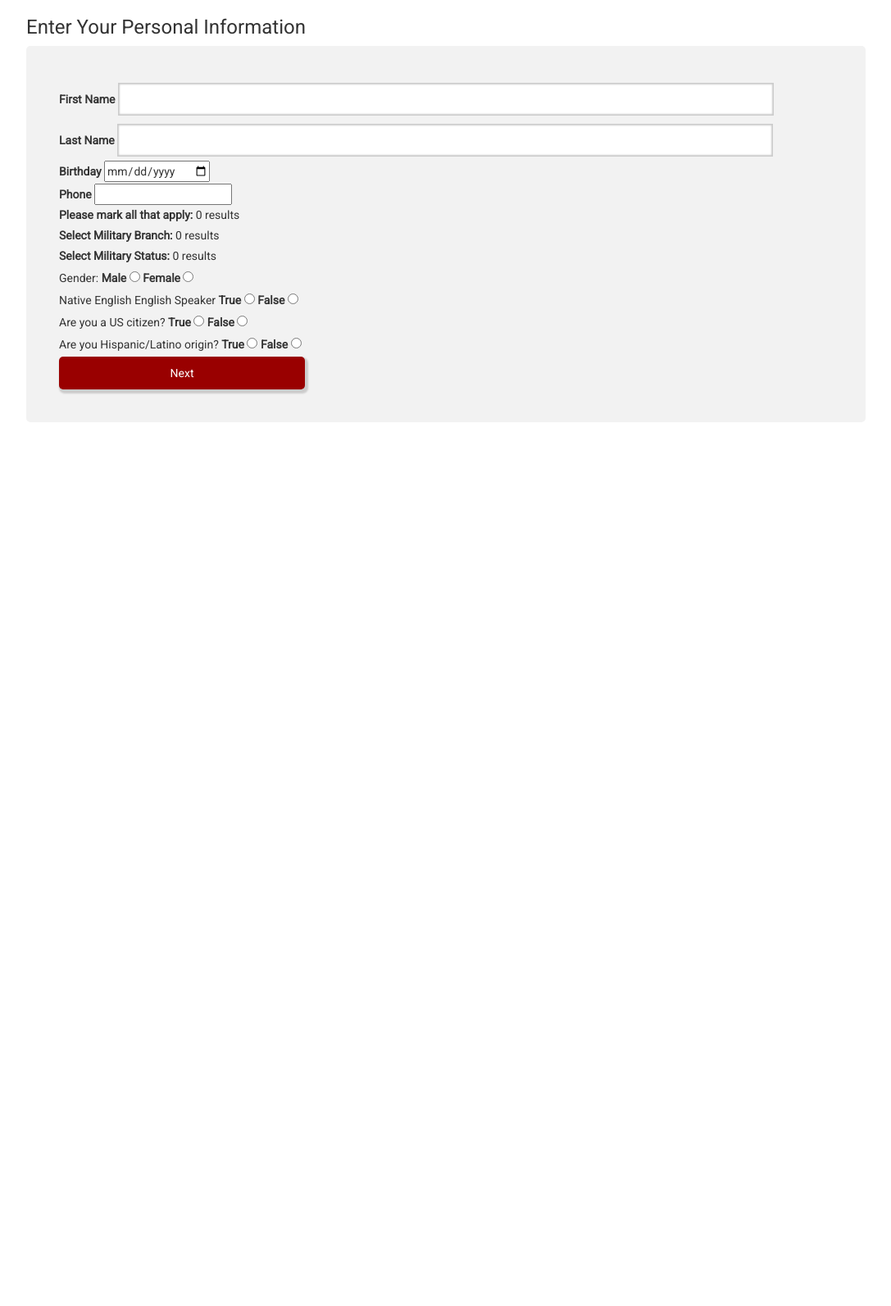
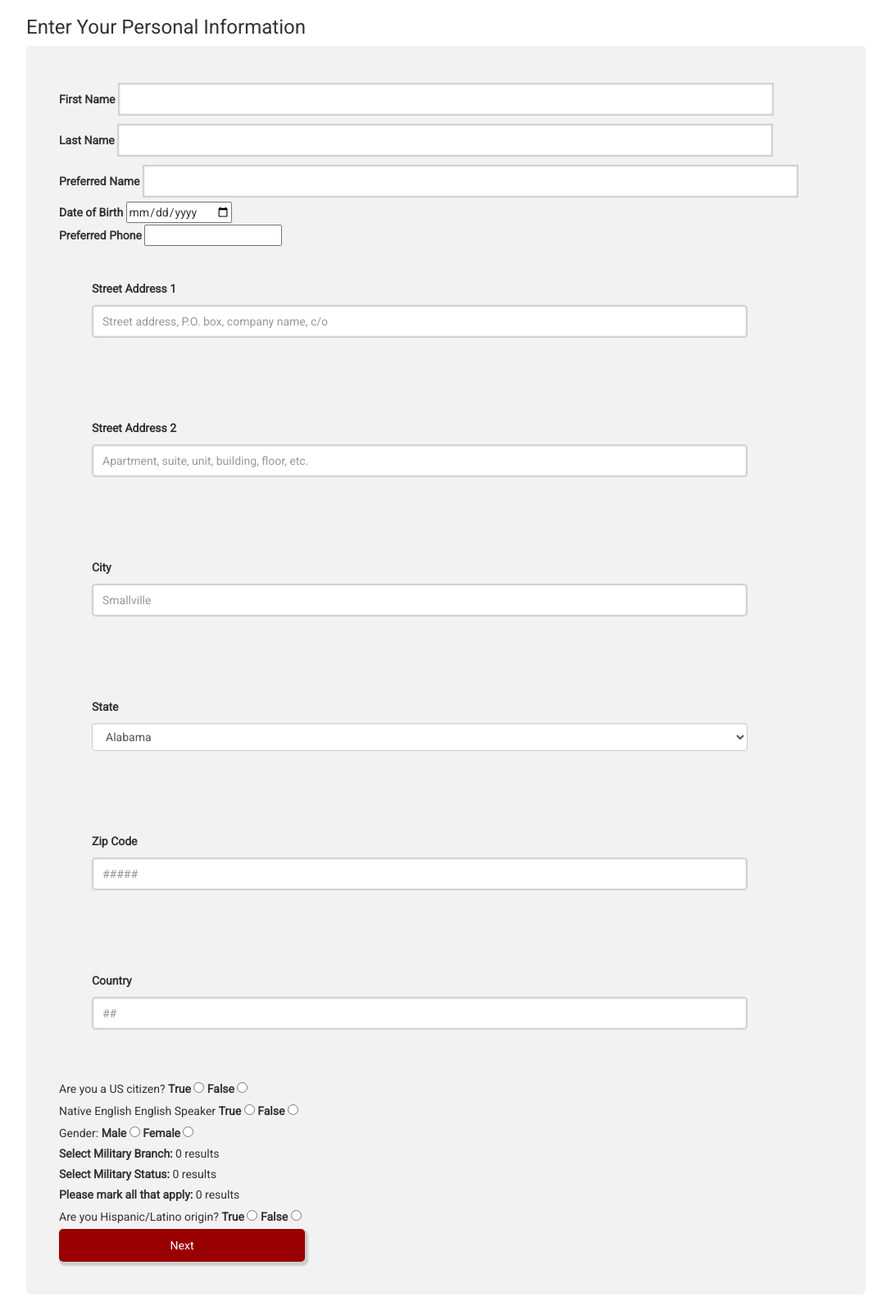
Before and after one commit to chelseasanc/cspc5021project, a PHP site: page /personalinfo.php in a window 1280 px wide. Shown: the whole page at 82% size, without its empty margins (96-1183 px from the left). Before the commit the page ends 515 px from the top, so only its background shows below. Run offline with PHP 8.4, Linux system fonts and the light colour scheme; data that the repository does not hold is empty.

Commit message:
Added address, and changed order

```diff
--- a/personalinfo.php
+++ b/personalinfo.php
@@ -27,27 +27,101 @@
         <label for='last-name'>Last Name</label>
         <input type="text" name="last-name"/>
         <br />
-        <label for='birthday'>Birthday</label>
+        <label for='preferred-name'>Preferred Name</label>
+        <input type="text" name="preferred-name"/>
+        <br />
+        <label for='birthday'>Date of Birth</label>
         <input type="date" name="birthday"/>
         <br />
-        <label for='phone'>Phone</label>
+        <label for='phone'>Preferred Phone</label>
         <input type="phone" name="phone"/>
         <br />
-        <label for='race'>Please mark all that apply: </label>
-        <?php include 'race_info.php'; ?>
-        <br />
-        <label for='military_branch'>Select Military Branch: </label>
-        <?php include 'military_info.php'; ?>
-        <br />
-        <label for='military_status'>Select Military Status: </label>
-        <?php include 'military_status_info.php'; ?>
-        <br />
-        Gender:
-        <label>Male
-           <input type="radio" name="gender" value="male"/>
+        <div class="form-group"> <!-- Street 1 -->
+          <label for="street1_id" class="control-label">Street Address 1</label>
+          <input type="text" class="form-control" id="street1_id" name="street1" placeholder="Street address, P.O. box, company name, c/o">
+        </div>
+
+        <div class="form-group"> <!-- Street 2 -->
+          <label for="street2_id" class="control-label">Street Address 2</label>
+          <input type="text" class="form-control" id="street2_id" name="street2" placeholder="Apartment, suite, unit, building, floor, etc.">
+        </div>
+
+        <div class="form-group"> <!-- City-->
+          <label for="city_id" class="control-label">City</label>
+          <input type="text" class="form-control" id="city_id" name="city" placeholder="Smallville">
+        </div>
+
+        <div class="form-group"> <!-- State Button -->
+          <label for="state_id" class="control-label">State</label>
+          <select class="form-control" id="state_id">
+            <option value="AL">Alabama</option>
+            <option value="AK">Alaska</option>
+            <option value="AZ">Arizona</option>
+            <option value="AR">Arkansas</option>
+            <option value="CA">California</option>
+            <option value="CO">Colorado</option>
+            <option value="CT">Connecticut</option>
+            <option value="DE">Delaware</option>
+            <option value="DC">District Of Columbia</option>
+            <option value="FL">Florida</option>
+            <option value="GA">Georgia</option>
+            <option value="HI">Hawaii</option>
+            <option value="ID">Idaho</option>
+            <option value="IL">Illinois</option>
+            <option value="IN">Indiana</option>
+            <option value="IA">Iowa</option>
+            <option value="KS">Kansas</option>
+            <option value="KY">Kentucky</option>
+            <option value="LA">Louisiana</option>
+            <option value="ME">Maine</option>
+            <option value="MD">Maryland</option>
+            <option value="MA">Massachusetts</option>
+            <option value="MI">Michigan</option>
+            <option value="MN">Minnesota</option>
+            <option value="MS">Mississippi</option>
+            <option value="MO">Missouri</option>
+            <option value="MT">Montana</option>
+            <option value="NE">Nebraska</option>
+            <option value="NV">Nevada</option>
+            <option value="NH">New Hampshire</option>
+            <option value="NJ">New Jersey</option>
+            <option value="NM">New Mexico</option>
+            <option value="NY">New York</option>
+            <option value="NC">North Carolina</option>
+            <option value="ND">North Dakota</option>
+            <option value="OH">Ohio</option>
+            <option value="OK">Oklahoma</option>
+            <option value="OR">Oregon</option>
+            <option value="PA">Pennsylvania</option>
+            <option value="RI">Rhode Island</option>
+            <option value="SC">South Carolina</option>
+            <option value="SD">South Dakota</option>
+            <option value="TN">Tennessee</option>
+            <option value="TX">Texas</option>
+            <option value="UT">Utah</option>
+            <option value="VT">Vermont</option>
+            <option value="VA">Virginia</option>
+            <option value="WA">Washington</option>
+            <option value="WV">West Virginia</option>
+            <option value="WI">Wisconsin</option>
+            <option value="WY">Wyoming</option>
+          </select>
+        </div>
+
+        <div class="form-group"> <!-- Zip Code-->
+          <label for="zip_id" class="control-label">Zip Code</label>
+          <input type="text" class="form-control" id="zip_id" name="zip" placeholder="#####">
+        </div>
+        <div class="form-group"> <!-- Zip Code-->
+          <label for="country_id" class="control-label">Country</label>
+          <input type="text" class="form-control" id="country_id" name="country" placeholder="##">
+        </div>
+        Are you a US citizen?
+        <label> True
+           <input type="radio" name="isUSCitizen" value="true"/>
         </label>
-        <label>Female
-           <input type="radio" name="gender" value="female"/>
+        <label> False
+           <input type="radio" name="isUSCitizen" value="false"/>
         </label>
         <br />
         Native English English Speaker
@@ -58,13 +132,22 @@
            <input type="radio" name="isEnglish" value="false"/>
         </label>
         <br />
-        Are you a US citizen?
-        <label> True
-           <input type="radio" name="isUSCitizen" value="true"/>
+        Gender:
+        <label>Male
+           <input type="radio" name="gender" value="male"/>
         </label>
-        <label> False
-           <input type="radio" name="isUSCitizen" value="false"/>
+        <label>Female
+           <input type="radio" name="gender" value="female"/>
         </label>
+        <br />
+        <label for='military_branch'>Select Military Branch: </label>
+        <?php include 'military_info.php'; ?>
+        <br />
+        <label for='military_status'>Select Military Status: </label>
+        <?php include 'military_status_info.php'; ?>
+        <br />
+        <label for='race'>Please mark all that apply: </label>
+        <?php include 'race_info.php'; ?>
         <br />
         Are you Hispanic/Latino origin?
         <label> True
```
